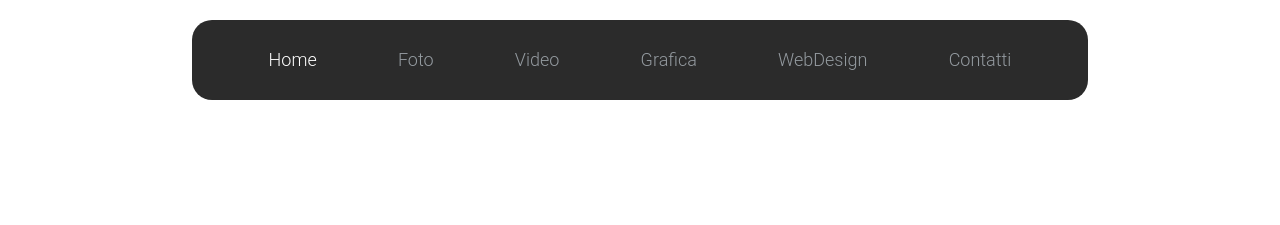
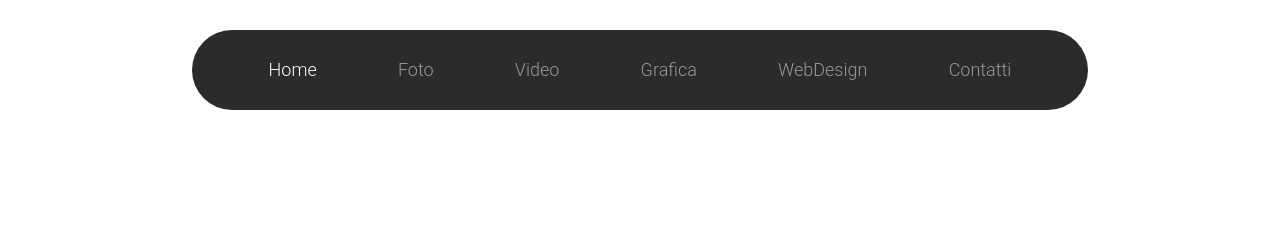
Before and after one commit to davidedallago/davidedallago.github.io, a plain HTML site: page index.html in a window 1280 px wide. Shown: the top 225 px of the page. Drawn offline with Linux system fonts and the light colour scheme; a web font is replaced by a local one.

Commit message:
Minor updates

```diff
--- a/styles.css
+++ b/styles.css
@@ -63,15 +63,16 @@ body {
 }
 
 nav {
-  position: fixed;
-  border-radius: 20px;
-  top: 20px;
-  left: 15vw;
+  border-radius: 100px;
+  position: absolute;
+  margin-top: 30px;
+  margin-left: 15vw;
   width: 70vw;
   z-index: 100;
   background-color: rgb(20, 20, 20);
   opacity: 0.9;
   padding: 15px;
+  -webkit-filter: drop-shadow( 0px 0px 30px rgba(255, 255, 255, .4));
 }
 
 nav ul {
```
